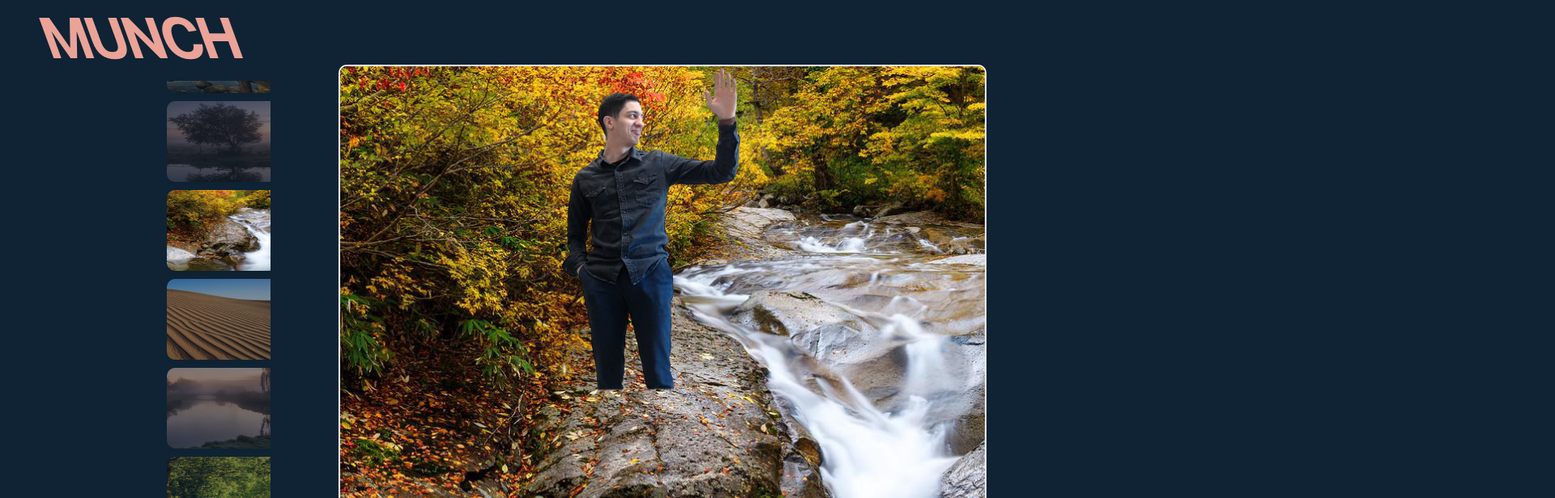
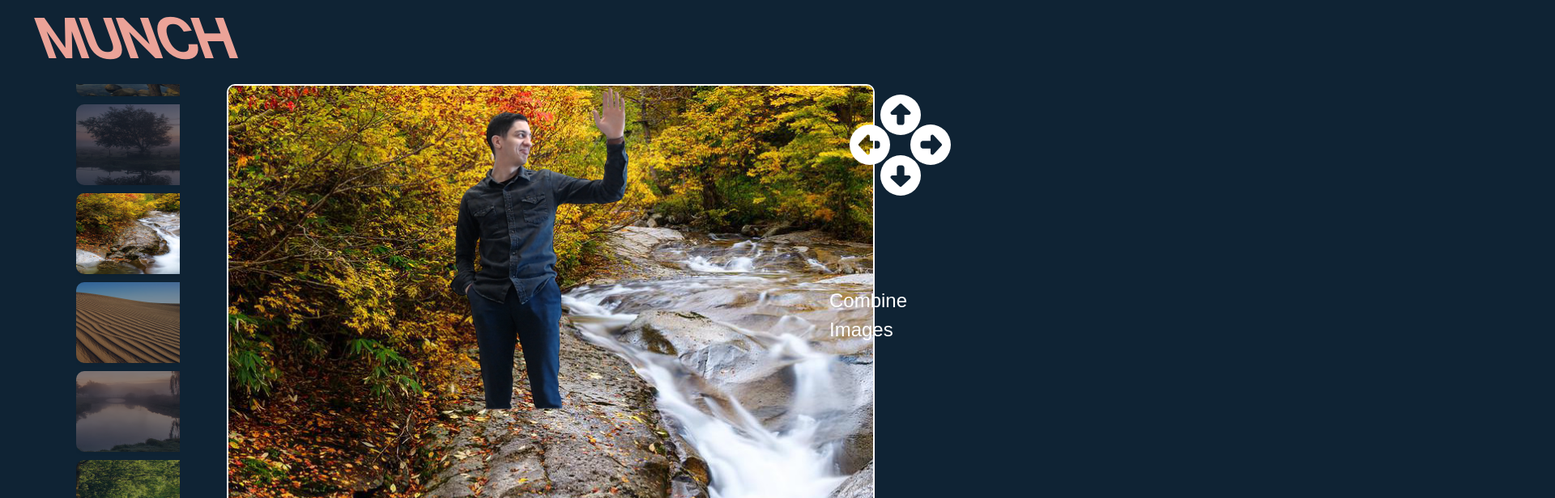
Before and after one commit to Marius1235/Naples, a React (Create React App) app: page /backgroundPage in a window 1280 px wide. Shown: the top 616 px of the page at 81% size, 1920 px wide, since content can reach past the window. Built offline with nearby package versions, Linux system fonts and the light colour scheme.

Commit message:
styling-bgpage

```diff
--- a/src/components/BackgroundChoiceComponent.tsx
+++ b/src/components/BackgroundChoiceComponent.tsx
@@ -80,7 +80,7 @@ const BackgroundChoiceComponent: React.FC = () => {
 	};
 
 	return (
-	<div className="container" id="customized-container">
+	<div className="container">
 
 		<div className="row">
 
--- a/src/components/Header/Header.tsx
+++ b/src/components/Header/Header.tsx
@@ -1,14 +1,13 @@
 import "../../css/HeaderComponent.css";
-import 'bootstrap/dist/css/bootstrap.min.css';
 
 const HeaderComponent = () => {
     return(
         <div>
-            <ul className="HeaderNav">
-                <li className="HeaderNavItem">
+            {/* <ul className="HeaderNav">
+                <li className="HeaderNavItem"> */}
                     <a href="/" className="Logo">Munch</a>
-                </li>
-            </ul>
+                {/* </li>
+            </ul> */}
         </div>
     );
 };
--- a/src/components/LandingPageComponent.tsx
+++ b/src/components/LandingPageComponent.tsx
@@ -8,10 +8,10 @@ const LandingPageComponent = () => {
     return(
         <div className="container mt-5">
             <div className="row mt-5">
-                <div className="col-sm mt-5">
+                <div className="col-sm mt-">
                     <Link to="/picturePage" className="text-center"><h1>ENTER THE MUNCHIVERSE
-                    <h5>Unleash your inner artist with our AI-powered Munchifier to transform a picture of yourself
-                        into a personalized Munch painting.</h5></h1>
+                    <p>Unleash your inner artist with our AI-powered Munchifier to transform a picture of yourself
+                        into a personalized Munch painting.</p></h1>
                     </Link>
                 </div>
             </div>
--- a/src/css/App.css
+++ b/src/css/App.css
@@ -27,6 +27,9 @@ a:hover {
     justify-content: center;
 }
 
+.Logo{
+    margin-left: 2%;
+}
 
 @font-face {
     font-family: "aktiv-grotesk";
--- a/src/css/BackgroundChoiceComponent.css
+++ b/src/css/BackgroundChoiceComponent.css
@@ -2,7 +2,6 @@
     display: flex;
     flex-direction: column;
     justify-content: center;
-    margin-top: 20px;
     margin-right: 5vw;
     max-height: 800px;
     min-width: 10vw;
@@ -29,11 +28,6 @@
 
 .background-option.selected {
     opacity: 1;
-}
-
-#bg-selector {
-    margin-right: 5vw;
-
 }
 
 .selected-image-container {
@@ -65,10 +59,10 @@ element::-webkit-scrollbar {
 .combine-btn {
     font-family: girott, sans-serif;
     font-size: 24px;
-    position: absolute;
-    bottom: -5px;
+    position: relative;
+    /* bottom: -5px;
     right: -250px;
-    margin-right: 10px;
+    margin-right: 10px; */
     user-select: none;
     color: white;
     cursor: pointer;
@@ -84,33 +78,36 @@ element::-webkit-scrollbar {
 }
 
 #icon-mover {
-    position: absolute;
-    height: 100%;
-    top: 89%;
-    left: 92.5%
+    position: relative;
+    height: 250px;
+    width: 250px;
 }
 
 #arrow-left {
     position: absolute;
-    height: 5%;
-    left: -1.5%;
+    height: 20%;
+    left: 10%;
+    top:20%;
 }
 
 #arrow-right {
     position: absolute;
-    height: 5%;
-    left: 3.5%;
+    height: 20%;
+    left: 40%;
+    top:20%;
 }
 
 #arrow-up {
     position: absolute;
     color: white;
-    top: -4%;
-    height: 5%;
+    top: 5%;
+    height: 20%;
+    left: 25%;
 }
 
 #arrow-down {
     position: absolute;
-    top: 4%;
-    height: 5%;
+    top: 35%;
+    height: 20%;
+    left: 25%;
 }
```
